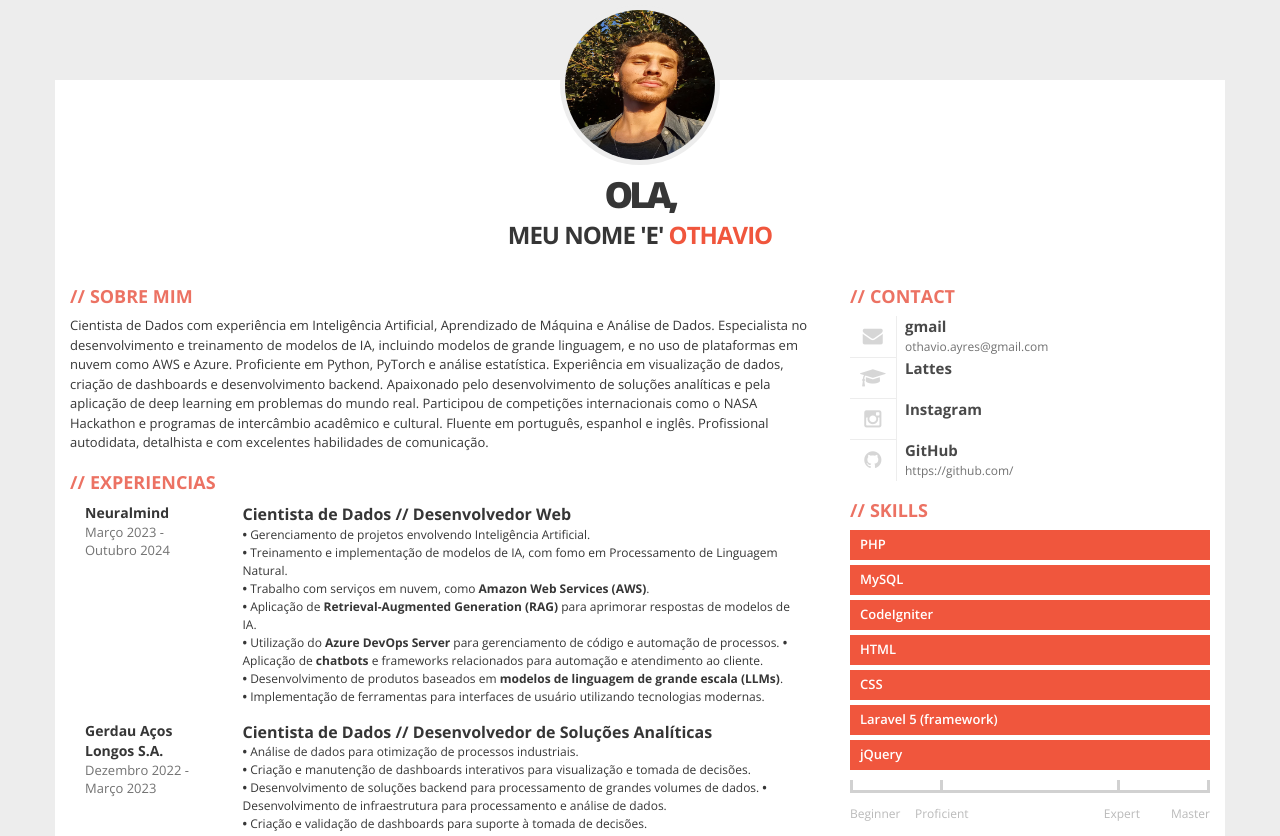
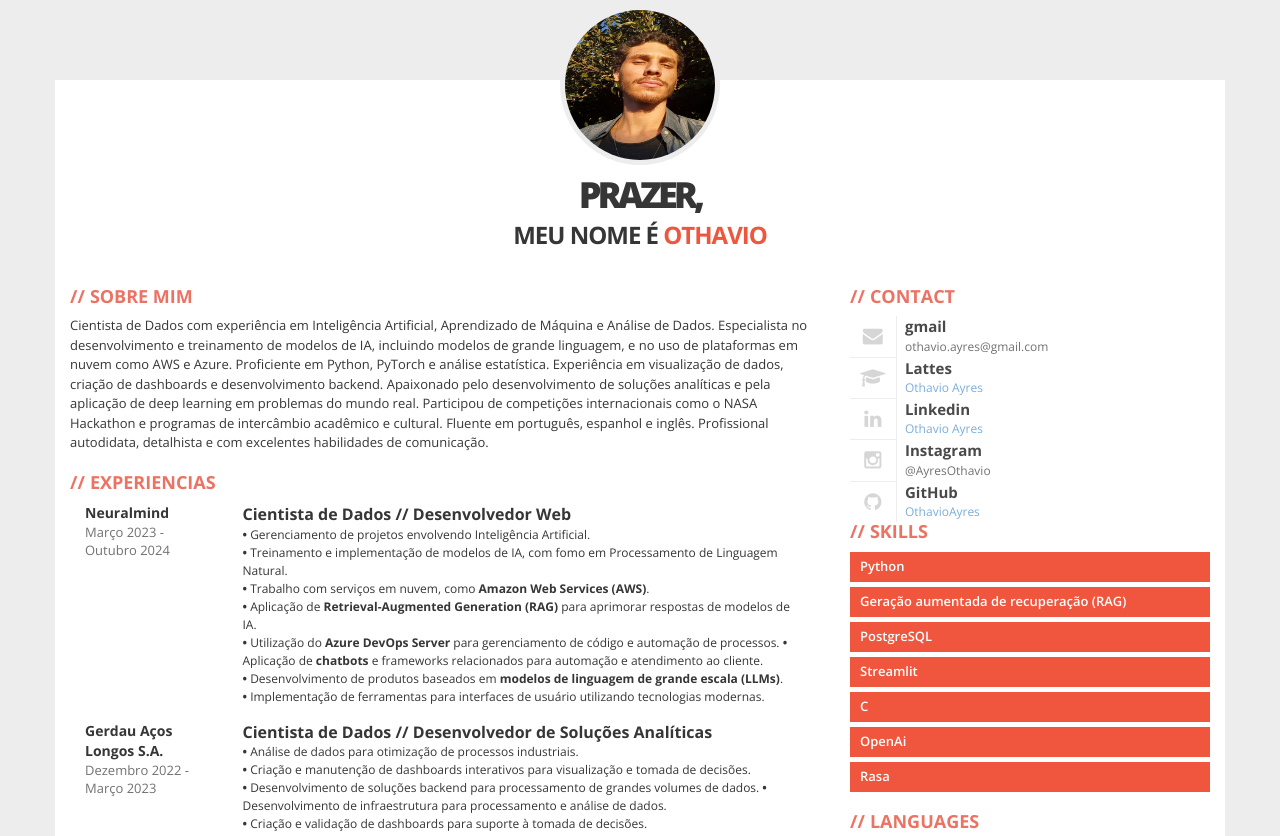
Before and after one commit to OthavioAyres/landing-page, a plain HTML site: page index.html in a window 1280 px wide. Shown: the top 836 px of the page. Drawn offline with nearby package versions, Linux system fonts and the light colour scheme.

Commit message:
add more information

```diff
--- a/index.html
+++ b/index.html
@@ -24,8 +24,8 @@
               <img src="img/othavio.jpg" alt="avatar">
             </div>
             <div id="text-header">
-              <h1>Ola,<br>
-              Meu nome 'e' <span>Othavio</span> </h1>
+              <h1>Prazer,<br>
+              Meu nome é <span>Othavio</span> </h1>
             </div>
           </div>
         </div>
@@ -119,36 +119,46 @@
             <div class="contact-item">
               <div class="icon pull-left text-center"><span class="fa fa-graduation-cap fa-fw"></span></div>
               <div class="title pull-right">Lattes</div>
-              <div class="description pull-right"><html></html></div>
+              <div class="description pull-right">
+                <a href="https://lattes.cnpq.br/1160980344389413" link>Othavio Ayres</a>
+              </div>
+            <div class="contact-item">
+              <div class="icon pull-left text-center"><span class="fa fa-linkedin fa-fw"></span></div>
+              <div class="title pull-right">Linkedin </div>
+              <div class="description pull-right">
+                <a href="https://www.linkedin.com/in/othavio-ayres-72a397228/" link>Othavio Ayres</a>
+              </div>
             </div>
             <div class="contact-item">
               <div class="icon pull-left text-center"><span class="fa fa-instagram fa-fw"></span></div>
               <div class="title pull-right">Instagram</div>
-              <div class="description pull-right"></div>
+              <div class="description pull-right">@AyresOthavio</div>
             </div>
             <div class="contact-item">
               <div class="icon pull-left text-center"><span class="fa fa-github fa-fw"></span></div>
               <div class="title pull-right">GitHub</div>
-              <div class="description pull-right">https://github.com/</div>
+              <div class="description pull-right">
+                <a href="https://github.com/OthavioAyres" link>OthavioAyres</a>
+              </div>
             </div>
           </div>
           <!-- SKILLS -->
           <div class="box">
             <h2>Skills</h2>
             <div class="skills">
-              <div class="item-skills" data-percent="1.00">PHP</div>
-              <div class="item-skills" data-percent="1.00">MySQL</div>
-              <div class="item-skills" data-percent="1.00">CodeIgniter</div>
-              <div class="item-skills" data-percent="1.00">HTML</div>
-              <div class="item-skills" data-percent="1.00">CSS</div>
-              <div class="item-skills" data-percent="1.00">Laravel 5 (framework)</div>
-              <div class="item-skills" data-percent="1.00">jQuery</div>
-              <div class="skills-legend clearfix">
+              <div class="item-skills" data-percent="1.00">Python</div>
+              <div class="item-skills" data-percent="1.00">Geração aumentada de recuperação (RAG)</div>
+              <div class="item-skills" data-percent="1.00">PostgreSQL</div>
+              <div class="item-skills" data-percent="1.00">Streamlit</div>
+              <div class="item-skills" data-percent="1.00">C</div>
+              <div class="item-skills" data-percent="1.00">OpenAi</div>
+              <div class="item-skills" data-percent="1.00">Rasa</div>
+              <!-- <div class="skills-legend clearfix">
                 <div class="legend-left legend">Beginner</div>
                 <div class="legend-left legend"><span>Proficient</span></div>
                 <div class="legend-right legend"><span>Expert</span></div>
                 <div class="legend-right legend">Master</div>
-              </div>
+              </div> -->
             </div>
           </div>
           <!-- LANGUAGES -->
@@ -168,7 +178,7 @@
               <a href="img/CV_OthavioAyres.pdf" download>Currilo em PDF</a>
             </div>
             <div class="hobby">
-              <a href="documento-2.pdf" download>Comprovante de Ingles</a>
+              <a href="img/EFSETothavio.pdf" download>Comprovante de Ingles</a>
             </div>
           </div>
         </div>
```
Also changed, not shown: 1 other file.
